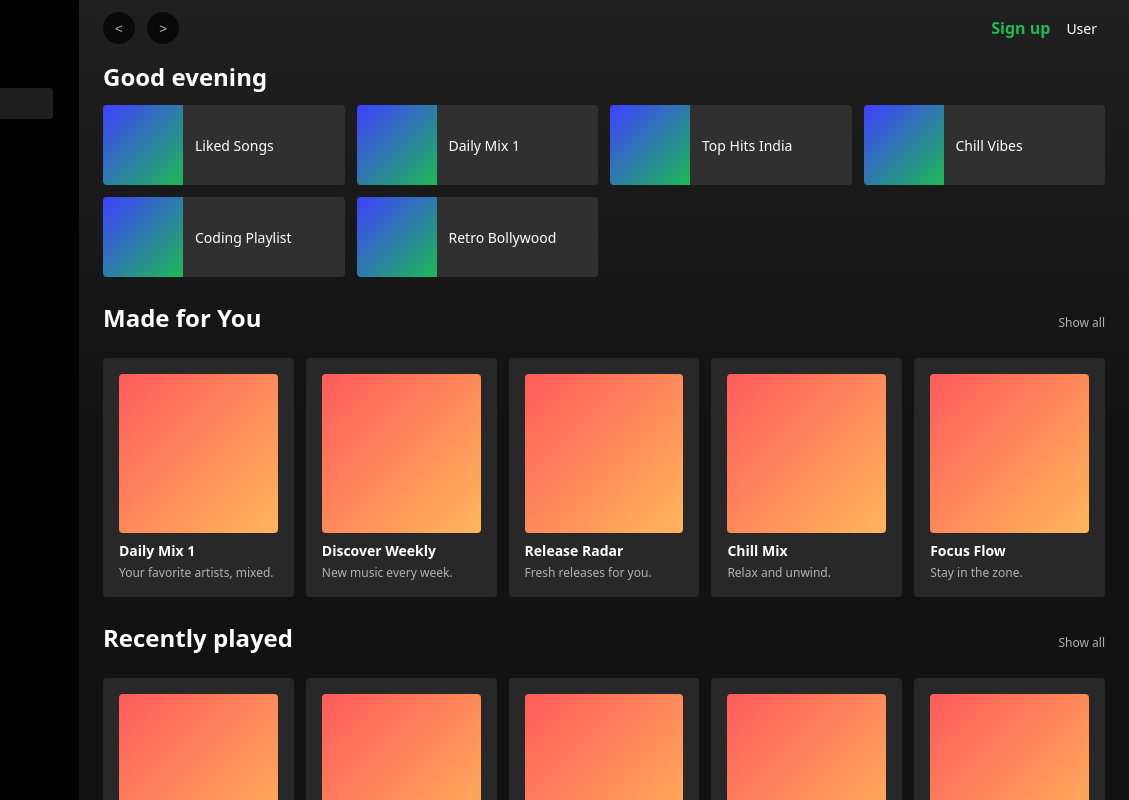
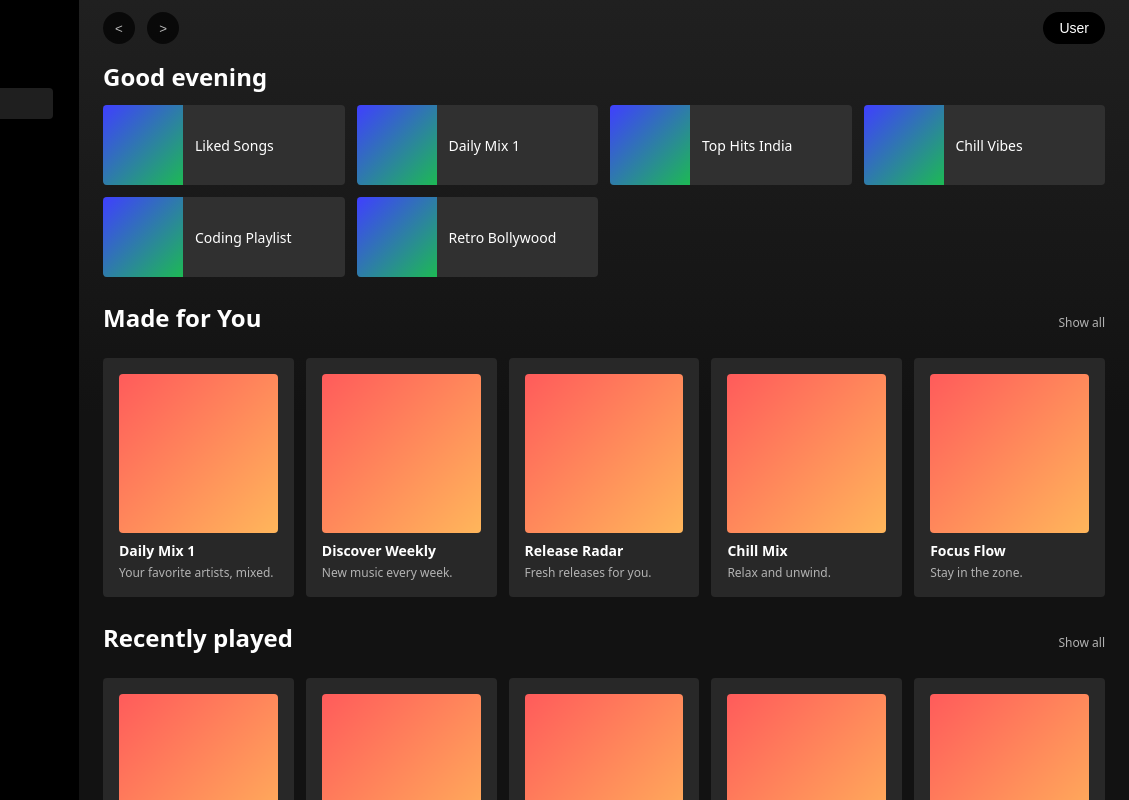
Before and after one commit to suryansh-byte/SPOTIFY_WEBSITE, a website: page home.html in a window 1280 px wide. Shown: the top 800 px of the page, 151-1280 px from the left. Drawn offline with Linux system fonts and the light colour scheme.

Commit message:
revert: remove sign-up links from headers; restore simple topbar

```diff
--- a/home.html
+++ b/home.html
@@ -49,10 +49,7 @@
           <button>&lt;</button>
           <button>&gt;</button>
         </div>
-        <div style="display:flex;gap:8px;align-items:center">
-          <a class="signup-btn" href="signup.html" style="color:#1db954;font-weight:700;text-decoration:none">Sign up</a>
-          <a class="user-btn" href="user.html" style="color:#fff;text-decoration:none;padding:6px 8px;background:transparent;border-radius:6px">User</a>
-        </div>
+        <button class="user-btn">User</button>
       </header>
 
       <!-- Scrollable content -->
```
Also changed, not shown: index.html (+1 -4 lines), playlist.html (+1 -4 lines), settings.html (+1 -4 lines), user.html (+1 -4 lines).
